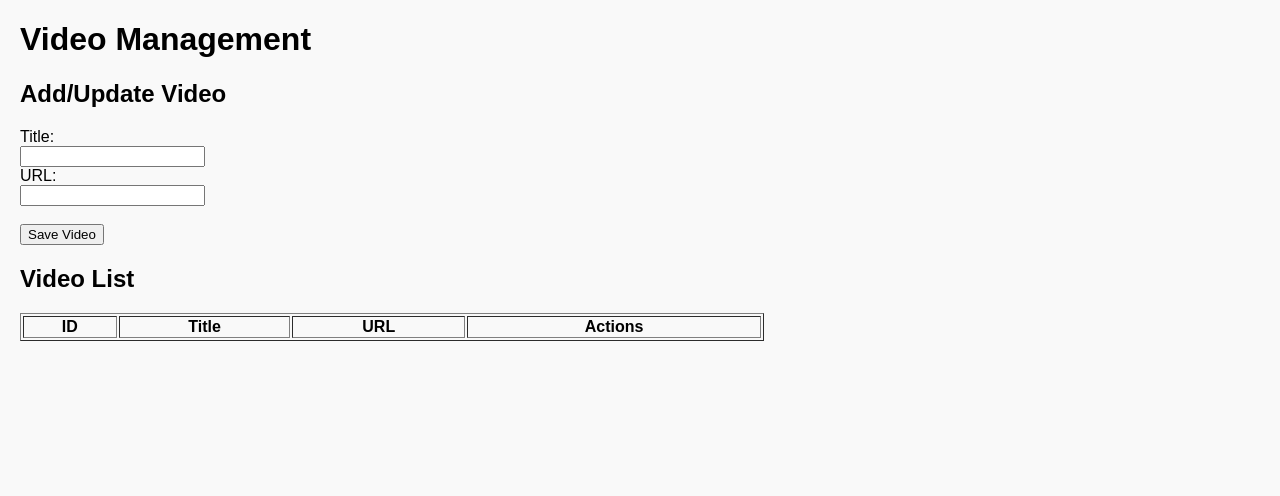
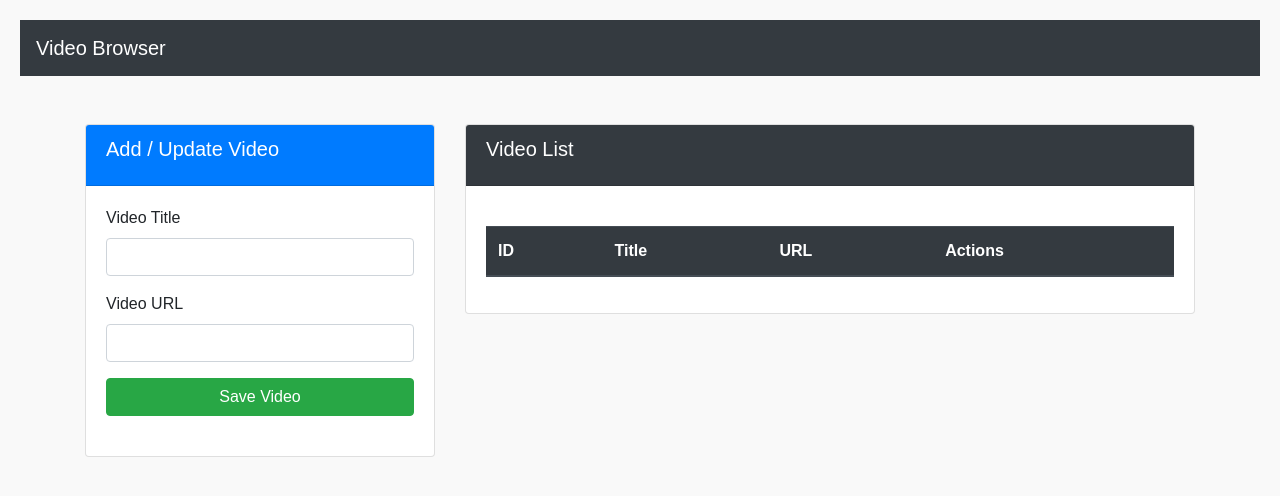
Before and after one commit to IT21303548/Video-Browsing-System, a plain HTML site: page index.html in a window 1280 px wide. Drawn offline with nearby package versions, Linux system fonts and the light colour scheme; no server answers.

Commit message:
Update index.html
Update

```diff
--- a/index.html
+++ b/index.html
@@ -1,29 +1,57 @@
 <!DOCTYPE html>
-<html>
+<html lang="en">
 <head>
+  <meta charset="UTF-8">
+  <meta name="viewport" content="width=device-width, initial-scale=1.0">
   <title>Video CRUD Application</title>
+  <!-- Include Bootstrap CSS -->
+  <link
+    rel="stylesheet"
+    href="https://stackpath.bootstrapcdn.com/bootstrap/4.5.2/css/bootstrap.min.css"
+  />
   <link rel="stylesheet" href="style.css">
 </head>
 <body>
-  <h1>Video Management</h1>
-  <!-- Form for Adding or Updating Video -->
-  <div>
-    <h2>Add/Update Video</h2>
+  <!-- Navigation Bar -->
+  <nav class="navbar navbar-expand-lg navbar-dark bg-dark">
+    <a class="navbar-brand" href="#">Video Browser</a>
+  </nav>
+
+  <!-- Container for the Main Content -->
+  <div class="container mt-5">
+    <div class="row">
+      <!-- Form Section -->
+      <div class="col-md-4">
+        <div class="card">
+          <div class="card-header bg-primary text-white">
+            <h5 class="card-title">Add / Update Video</h5>
+          </div>
+          <div class="card-body">
             <form id="videoForm">
               <input type="hidden" id="videoId">
-      <label>Title:</label><br>
-      <input type="text" id="videoTitle"><br>
-      <label>URL:</label><br>
-      <input type="text" id="videoURL"><br><br>
-      <button type="submit">Save Video</button>
+              <div class="form-group">
+                <label for="videoTitle">Video Title</label>
+                <input type="text" class="form-control" id="videoTitle" required>
+              </div>
+              <div class="form-group">
+                <label for="videoURL">Video URL</label>
+                <input type="text" class="form-control" id="videoURL" required>
+              </div>
+              <button type="submit" class="btn btn-success btn-block">Save Video</button>
             </form>
           </div>
+        </div>
+      </div>
 
-  <!-- Table to Show Videos -->
-  <div>
-    <h2>Video List</h2>
-    <table border="1">
-      <thead>
+      <!-- Video Table Section -->
+      <div class="col-md-8">
+        <div class="card">
+          <div class="card-header bg-dark text-white">
+            <h5 class="card-title">Video List</h5>
+          </div>
+          <div class="card-body">
+            <table class="table table-striped table-hover">
+              <thead class="thead-dark">
                 <tr>
                   <th>ID</th>
                   <th>Title</th>
@@ -32,10 +60,19 @@
                 </tr>
               </thead>
               <tbody id="videoTableBody">
+                <!-- JavaScript will populate this -->
               </tbody>
             </table>
           </div>
+        </div>
+      </div>
+    </div>
+  </div>
 
+  <!-- Include Bootstrap JS and Dependencies -->
+  <script src="https://code.jquery.com/jquery-3.5.1.slim.min.js"></script>
+  <script src="https://cdn.jsdelivr.net/npm/@popperjs/core@2.5.4/dist/umd/popper.min.js"></script>
+  <script src="https://stackpath.bootstrapcdn.com/bootstrap/4.5.2/js/bootstrap.min.js"></script>
   <script src="app.js"></script>
 </body>
 </html>
```
Lines whose indentation alone changed are shown as unchanged.
